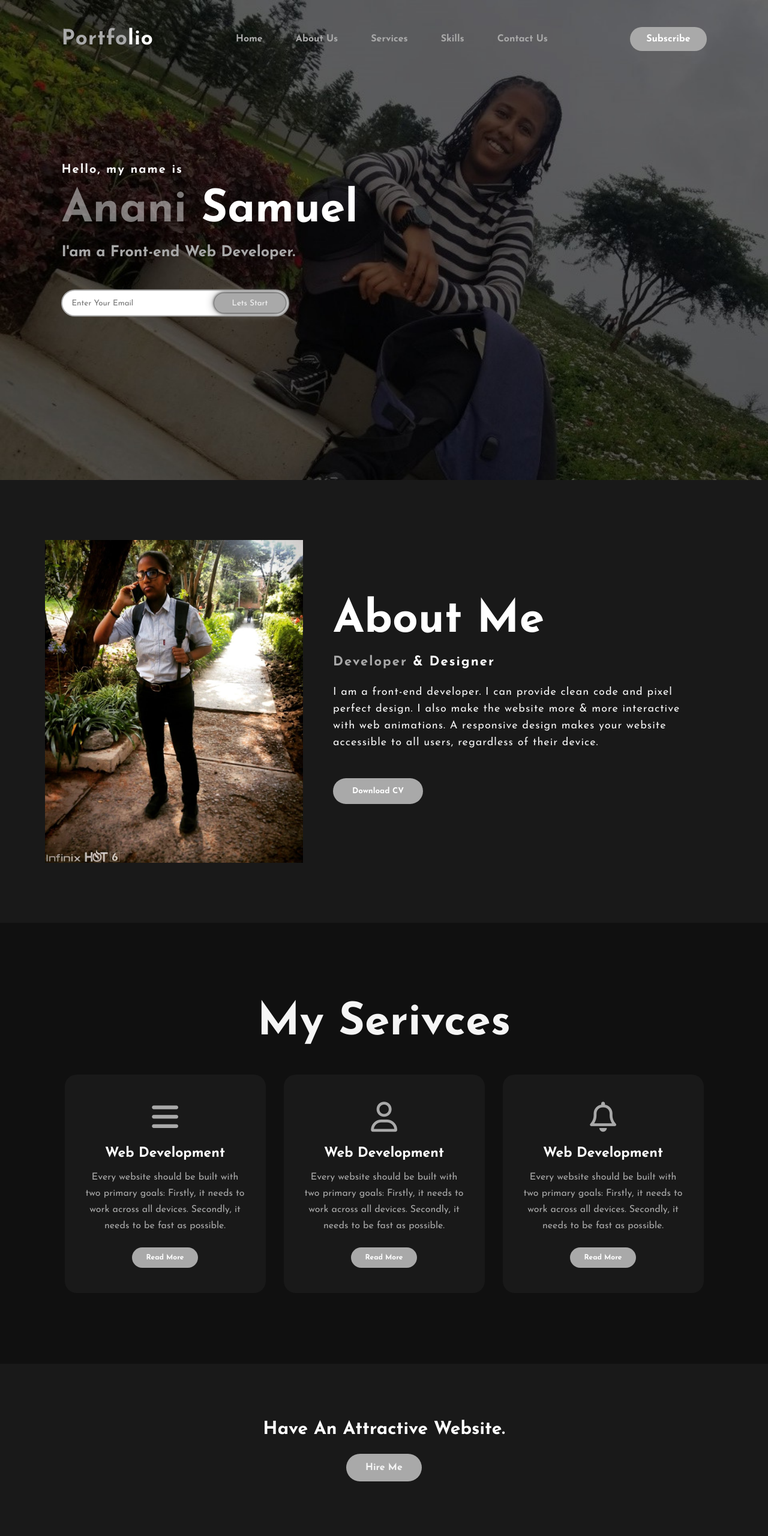
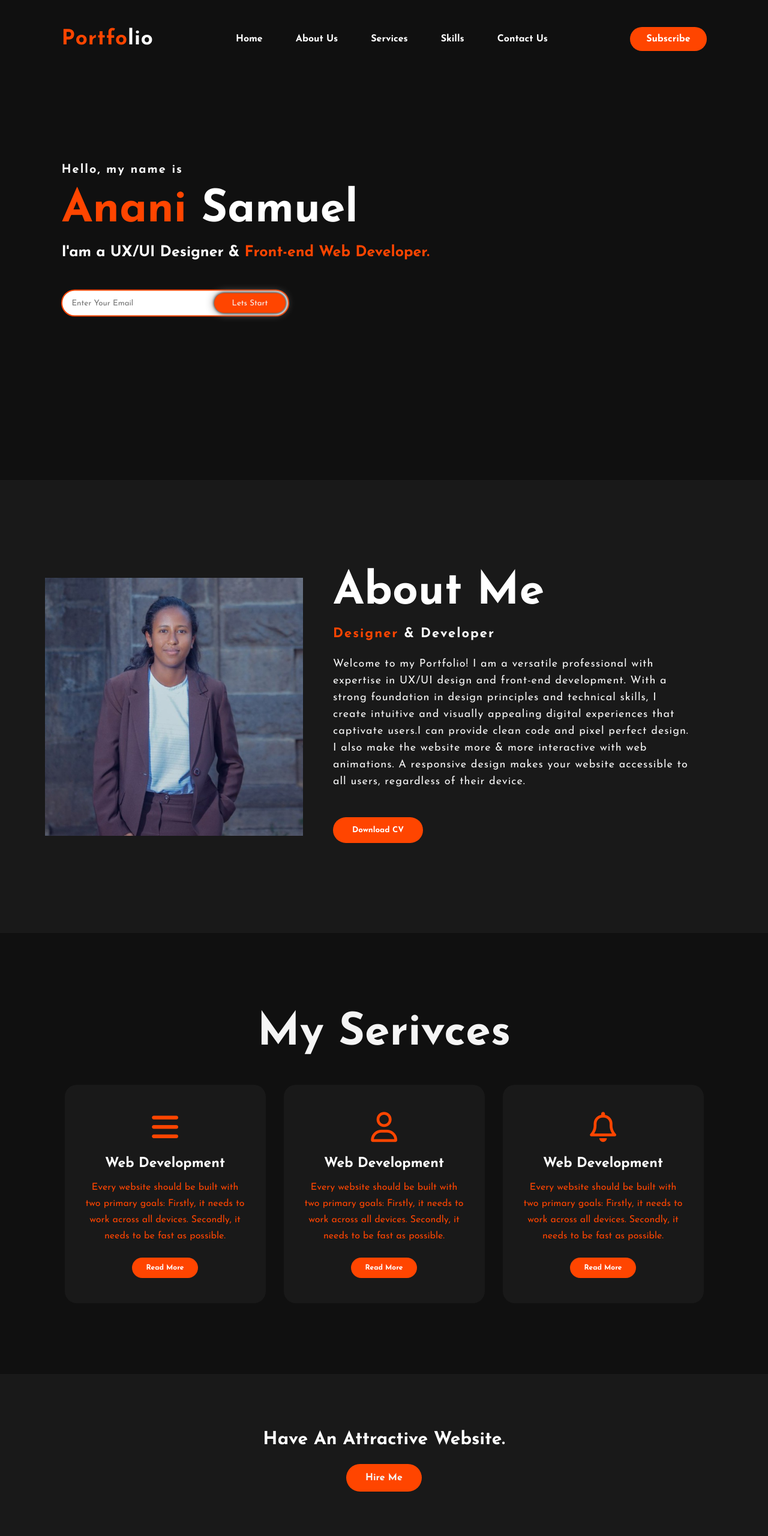
Before and after one commit to HopeAnani/Web-Projects, a plain HTML site: page Portfolio/html/AnaniPortfolio.html in a window 1280 px wide. Shown: the top 2560 px of the page at 60% size. Drawn offline with Linux system fonts and the light colour scheme.

Commit message:
fixed some issues

```diff
--- a/Anani/css/style.css
+++ b/Anani/css/style.css
@@ -460,7 +460,7 @@ h3.my-profession{
 }
 /* service */
 .service .container{
-	padding bottom: 40px;
+	padding-bottom: 40px;
 }
 .service .service-item{
 	margin-bottom: 30px;
--- a/Bani/css/style.css
+++ b/Bani/css/style.css
@@ -285,7 +285,7 @@ section{
 }
 
 .products .box-container .box:hover{
-	transform: scale(1.1);
+	transform: scale(1.02);
 }
 
 .products .box-container .box .icons a{
--- a/Portfolio/css/AnaniPortfolio.css
+++ b/Portfolio/css/AnaniPortfolio.css
@@ -8,8 +8,8 @@
 .hero{
 	height: 100vh;
 	width: 100%;
-	background-color: black;
-	background-image: url(../image/background3.jpg);
+	background-color: #101010;
+	/* background-image: url(../image/background3.jpg); */
 	background-size: cover;
 	background-position: top;
 }
@@ -24,7 +24,7 @@ nav{
 }
 
 .logo{
-	color: darkgrey;
+	color: orangered;
 	font-size: 35px;
 	letter-spacing: 1px;
 	cursor: pointer;
@@ -34,6 +34,7 @@ span{
 	color: white;
 }
 
+
 nav ul li{
 	list-style-type: none;
 	display: inline-block;
@@ -41,19 +42,23 @@ nav ul li{
 }
 
 nav ul li a {
-	color: darkgray;
+	color: white;
 	text-decoration: none;
 	font-weight: bold;
 	text-transform: capitalize;
 }
 
 nav ul li a:hover{
-	color: white;
+	/* color: orangered; */
+	font-size: larger;
+	text-decoration: underline solid orangered;
+	text-underline-offset: 10px;
+	text-decoration-thickness: 5px;
 	transition: .4s;
 }
 
 .btn{
-	background-color: darkgrey;
+	background-color: orangered;
 	color: white;
 	text-decoration: none;
 	border: 2px solid transparent;
@@ -66,7 +71,7 @@ nav ul li a:hover{
 .btn:hover{
 	transform: scale(1.2);
 	background-color: transparent;
-	border: 2px solid darkgrey;
+	border: 2px solid orangered;
 	cursor: pointer;
 }
 
@@ -83,18 +88,18 @@ nav ul li a:hover{
 }
 
 h1{
-	color: rgba(236, 236, 236, 0.5);
+	color: rgb(255, 69, 0);
 	margin: 20px 0px 20px;
 	font-size: 75px;
 }
 h1:hover{
-	color: darkgrey;
+	color: rgb(255, 69, 0);
 	transition: transform .4s;
 	transform: scale(1.1);
 }
 
 h3{
-	color: darkgrey;
+	color: orangered;
 	font-size: 25px;
 	margin-bottom: 50px;
 }
@@ -115,7 +120,7 @@ h4{
 	display: inline-block;
 	width: 100%;
 	padding: 14px 130px 14px 15px;
-	border: 2px solid darkgrey;
+	border: 2px solid orangered;
 	outline: none;
 	border-radius: 30px;
 
@@ -128,7 +133,7 @@ h4{
 	border: none;
 	padding: 10px 30px;
 	border-radius: 30px;
-	background-color: darkgrey;
+	background-color: orangered;
 	color: whitesmoke;
 	box-shadow: 0px 0px 5px #000, 0px 0px 15px #858585;
 	top: 6px;
@@ -144,6 +149,13 @@ h4{
 .about img{
 	height: auto;
 	width: 430px;
+}
+
+.photo img{
+	height: auto;
+	width: 430px;
+	float: right;
+	margin: 50px;
 }
 
 .about-text{
@@ -168,7 +180,7 @@ h4{
 }
 
 .about-text h5{
-	color: darkgrey;
+	color: orangered;
 	letter-spacing: 2px;
 	font-size: 22px;
 	margin-bottom: 25px;
@@ -184,7 +196,7 @@ h4{
 }
 
 button{
-	background-color: darkgrey;
+	background-color: orangered;
 	color: white;
 	text-decoration: none;
 	border: 2px solid transparent;
@@ -196,7 +208,7 @@ button{
 
 button:hover{
 	background-color: transparent;
-	border: 2px solid darkgrey;
+	border: 2px solid orangered;
 	cursor: pointer;
 }
 
@@ -238,7 +250,7 @@ button:hover{
 	display: block;
 	text-align: center;
 	margin: 25px 0px;
-	color: darkgrey;
+	color: orangered;
 
 }
 
@@ -249,14 +261,14 @@ h5{
 }
 
 .pra p{
-	color: darkgrey;
+	color: orangered;
 	font-size: 16px;
 	line-height: 27px;
 	margin-bottom: 25px;
 }
 
 .card .button{
-	background-color: darkgrey;
+	background-color: orangered;
 	color: white;
 	text-decoration: none;
 	border: 2px solid transparent;
@@ -269,7 +281,7 @@ h5{
 
 .card .button:hover{
 	background-color: transparent;
-	border: 2px solid darkgrey;
+	border: 2px solid orangered;
 	cursor: pointer;
 }
 
@@ -291,7 +303,7 @@ h5{
 }
 
 .contact-me .button-two{
-	background-color: darkgrey;
+	background-color: orangered;
 	color: whitesmoke;
 	text-decoration: none;
 	border: 2px solid transparent;
@@ -303,7 +315,7 @@ h5{
 
 .contact-me .button-two:hover{
 	background: transparent;
-	border: 2px solid darkgrey;
+	border: 2px solid orangered;
 	cursor: pointer;
 }
 
@@ -343,7 +355,7 @@ footer p:nth-child(2){
 	display: flex;
 	align-items: center;
 	justify-content: center;
-	background: darkgrey;
+	background: orangered;
 	border-radius: 50%;
 	margin: 22px 10px;
 	color: white;
@@ -355,12 +367,12 @@ footer p:nth-child(2){
 	transform: scale(1.3);
 	transition: .3s;
 	background: transparent;
-	border: 2px solid darkgrey;
+	border: 2px solid orangered;
 }
 
 .end{
 	position: absolute;
-	color: darkgrey;
+	color: orangered;
 	bottom: 35px;
 	font-size: 14px;
 }
--- a/Portfolio/html/AnaniPortfolio.html
+++ b/Portfolio/html/AnaniPortfolio.html
@@ -28,7 +28,7 @@
 		<div class="content">
 			<h4>Hello, my name is</h4>
 			<h1>Anani <span>Samuel</span></h1>
-			<h3>I'am a Front-end Web Developer.</h3>
+			<h3><span>I'am a UX/UI Designer & </span>Front-end Web Developer.</h3>
 			<div class="news">
 				<form>
 					<input type="email" name="email" id="mail" placeholder="Enter Your Email">
@@ -40,11 +40,11 @@
 	<!----About section start --->
 	<section class="about">
 		<div class="main">
-		<img src="../image/anani.jpg">
+		<img src="../image/hope.jpg">
 		<div class="about-text">
 			<h2>About Me</h2>
-			<h5>Developer <span> & Designer</span></h5>
-			<p>I am a front-end developer. I can provide clean code and pixel perfect design. I also make the website more & more interactive with web animations. A responsive design makes your website accessible to all users, regardless of their device.</p>
+			<h5>Designer <span> & Developer</span></h5>
+			<p>Welcome to my Portfolio! I am a versatile professional with expertise in UX/UI design and front-end development. With a strong foundation in design principles and technical skills, I create intuitive and visually appealing digital experiences that captivate users.I can provide clean code and pixel perfect design. I also make the website more & more interactive with web animations. A responsive design makes your website accessible to all users, regardless of their device.</p>
 			<button type="button">Download CV</button>
 		</div>
 		</div>
```
Also changed, not shown: Anani/html/index.html (line endings or trailing spaces), Portfolio/image/hope.jpg (added).
